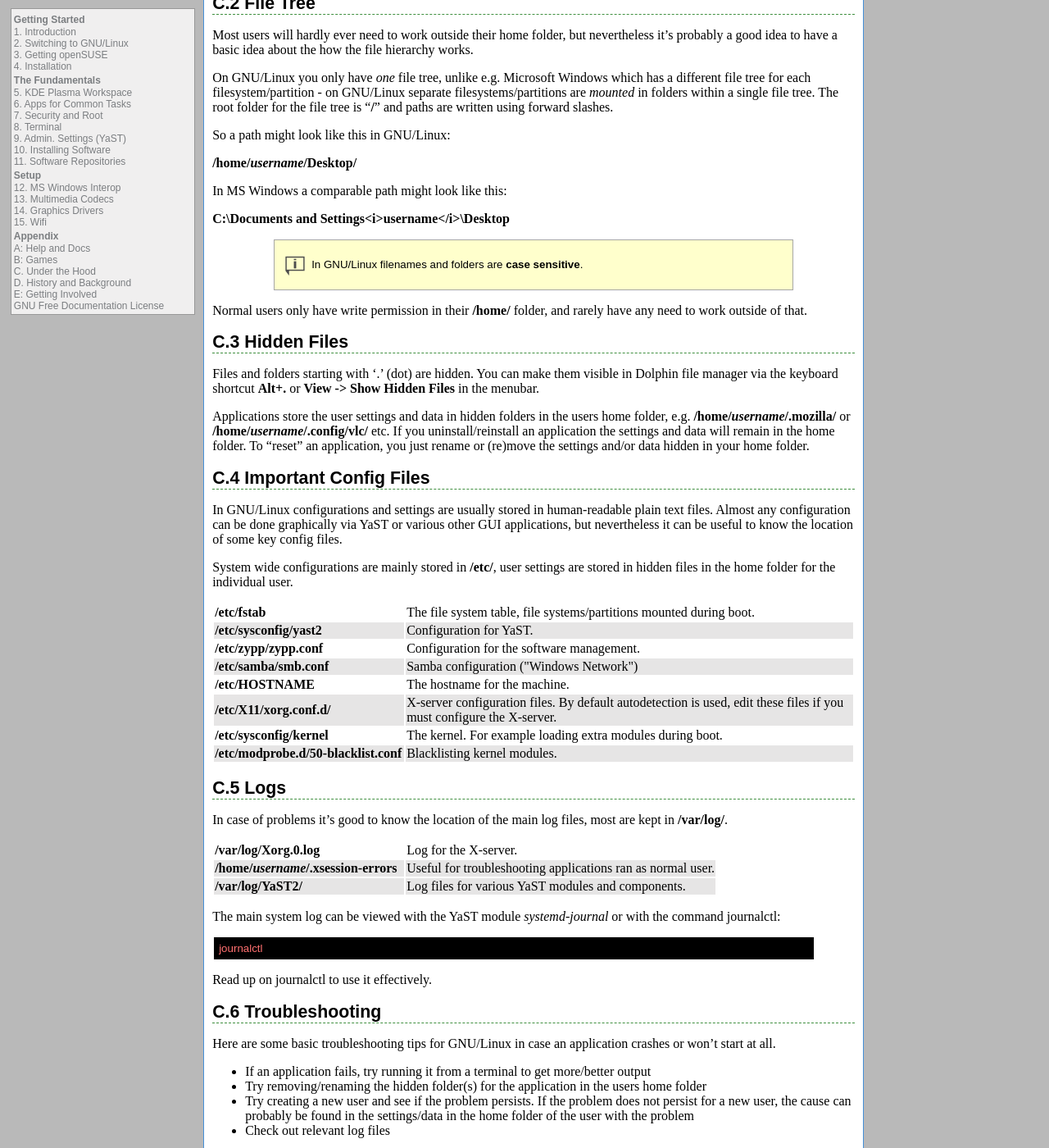
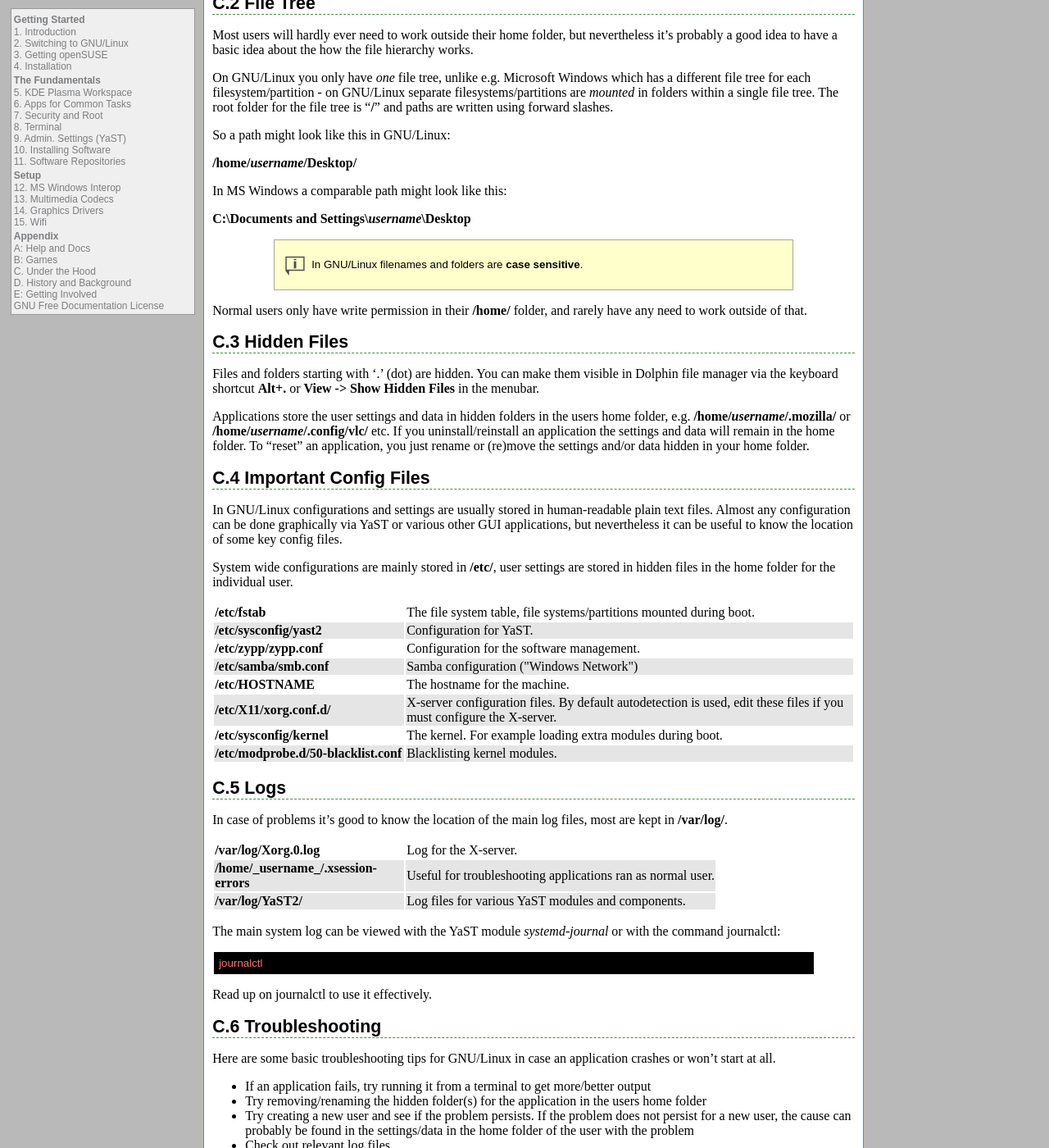
Before and after one commit to cb400f/opensuse-guide.org, a Jekyll site: the page built from under.md, in a window 1280 px wide and 1400 px high, scrolled down 772 px. Shown: the whole window at 82% size. Built offline with Jekyll 4.4.1, drawn with Linux system fonts in a browser that asks for light colours.

Commit message:
Appendices migrated to Markdown

```diff
--- a/css/style.css
+++ b/css/style.css
@@ -292,7 +292,7 @@ a:hover {
         border-color: #A6A6A6;
 	 }
 
-.code {
+pre.highlight {
         color: black;
 	font-size: 8pt;
 	font-family: sans-serif;
@@ -304,6 +304,15 @@ a:hover {
         border-width: thin;
         border-color: #74BA24;
 	 }
+
+pre { /* https://www.tutorialspoint.com/How-do-I-wrap-text-in-a-pre-tag-in-HTML */
+    overflow-x: auto;
+    white-space: pre-wrap;
+    white-space: -moz-pre-wrap;
+    white-space: -pre-wrap;
+    white-space: -o-pre-wrap;
+    word-wrap: break-word;
+}
 
 .oneclick {
         color: black;
--- a/under.md
+++ b/under.md
@@ -27,31 +27,31 @@ Any modern computer operating system is a very large and complicated contraption
 
 Most users will hardly ever need to work outside their home folder, but nevertheless it's probably a good idea to have a basic idea about the how the file hierarchy works.
 
-On GNU/Linux you only have <i>one</i> file tree, unlike e.g. Microsoft Windows which has a different file tree for each filesystem/partition - on GNU/Linux separate filesystems/partitions are <i>mounted</i> in folders within a single file tree. The root folder for the file tree is "<b>/</b>" and paths are written using forward slashes.
+On GNU/Linux you only have _one_ file tree, unlike e.g. Microsoft Windows which has a different file tree for each filesystem/partition - on GNU/Linux separate filesystems/partitions are _mounted_ in folders within a single file tree. The root folder for the file tree is "**/**" and paths are written using forward slashes.
 
 So a path might look like this in GNU/Linux:
 
-<b>/home/<i>username</i>/Desktop/</b>
+**/home/_username_/Desktop/**
 
 In MS Windows a comparable path might look like this:
 
-<b>C:\Documents and Settings\<i>username</i>\Desktop</b>
+**C:\\Documents and Settings\\_username_\\Desktop**
 
 {% include tip.html tip="In GNU/Linux filenames and folders are **case sensitive**." %}
 
-Normal users only have write permission in their <b>/home/</b> folder, and rarely have any need to work outside of that.
+Normal users only have write permission in their **/home/** folder, and rarely have any need to work outside of that.
 
 ## C.3 Hidden Files
 
-Files and folders starting with '.' (dot) are hidden. You can make them visible in Dolphin file manager via the keyboard shortcut <b>Alt+.</b> or <b>View -&gt; Show Hidden Files</b> in the menubar.
+Files and folders starting with '.' (dot) are hidden. You can make them visible in Dolphin file manager via the keyboard shortcut **Alt+.** or **View -&gt; Show Hidden Files** in the menubar.
 
-Applications store the user settings and data in hidden folders in the users home folder, e.g. <b>/home/<i>username</i>/.mozilla/</b> or <b>/home/<i>username</i>/.config/vlc/</b> etc. If you uninstall/reinstall an application the settings and data will remain in the home folder. To "reset" an application, you just rename or (re)move the settings and/or data hidden in your home folder.
+Applications store the user settings and data in hidden folders in the users home folder, e.g. **/home/_username_/.mozilla/** or **/home/_username_/.config/vlc/** etc. If you uninstall/reinstall an application the settings and data will remain in the home folder. To "reset" an application, you just rename or (re)move the settings and/or data hidden in your home folder.
 
 ## C.4 Important Config Files
 
 In GNU/Linux configurations and settings are usually stored in human-readable plain text files. Almost any configuration can be done graphically via YaST or various other GUI applications, but nevertheless it can be useful to know the location of some key config files.
 
-System wide configurations are mainly stored in <b>/etc/</b>, user settings are stored in hidden files in the home folder for the individual user.
+System wide configurations are mainly stored in **/etc/**, user settings are stored in hidden files in the home folder for the individual user.
 
 <table class="table">
 <tbody>
@@ -87,12 +87,12 @@ System wide configurations are mainly stored in <b>/etc/</b>, user settings are
     <td style="width: 230px;"><b>/etc/modprobe.d/50-blacklist.conf</b></td>
     <td>Blacklisting kernel modules.</td>
     </tr>
-    </tbody>
+</tbody>
 </table>
 
 ## C.5 Logs
 
-In case of problems it's good to know the location of the main log files, most are kept in <b>/var/log/</b>.
+In case of problems it's good to know the location of the main log files, most are kept in **/var/log/**.
 
 <table class="table">
 <tbody>
@@ -101,7 +101,7 @@ In case of problems it's good to know the location of the main log files, most a
       <td>Log for the X-server.</td>
   </tr>
   <tr class="d1">
-      <td style="width: 230px;"><b>/home/<i>username</i>/.xsession-errors</b></td>
+      <td style="width: 230px;"><b>/home/_username_/.xsession-errors</b></td>
       <td>Useful for troubleshooting applications ran as normal user.</td>
   </tr>
   <tr class="d1">
@@ -111,7 +111,7 @@ In case of problems it's good to know the location of the main log files, most a
   </tbody>
 </table>
 
-The main system log can be viewed with the YaST module <i>systemd-journal</i> or with the command journalctl:
+The main system log can be viewed with the YaST module _systemd-journal_ or with the command journalctl:
 
 <div class="clroot">journalctl</div>
 
```
Also changed, not shown: contribute.md (+1 -1 lines), games.md (+5 -14 lines), help.md (+5 -5 lines), history.md (+18 -19 lines).
